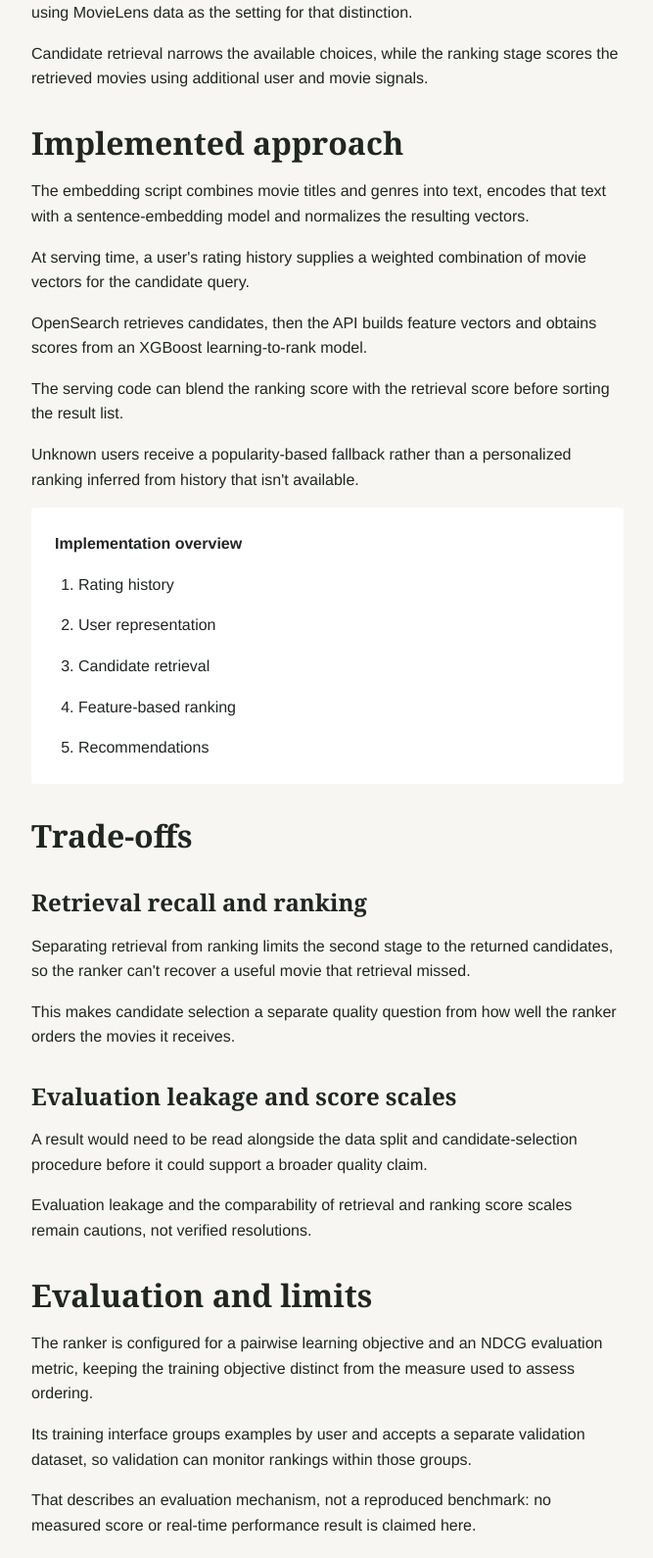
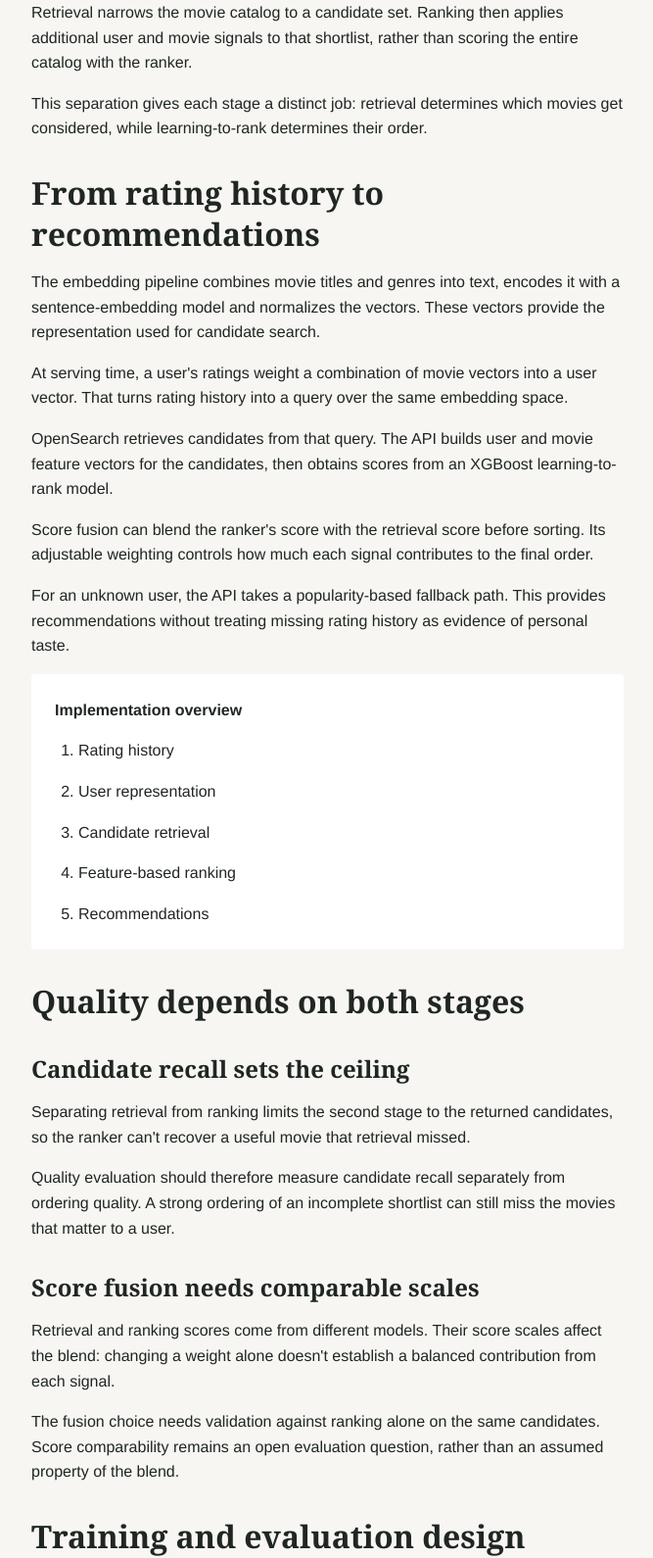
Before and after one commit to donske07/donske07.github.io, a website: page projects/recommender/index.html in a window 1280 px wide. Shown: the part 620-2210 px from the top of the page at 98% size, without its empty margins (48-715 px from the left). Drawn offline with Linux system fonts and the light colour scheme.

Commit message:
Refresh recommender project page
Ultraworked with [Sisyphus](https://github.com/code-yeongyu/oh-my-openagent)

Co-authored-by: Sisyphus <clio-agent@sisyphuslabs.ai>

```diff
--- a/projects/recommender/index.html
+++ b/projects/recommender/index.html
@@ -4,11 +4,11 @@
   <meta charset="utf-8">
   <meta name="viewport" content="width=device-width, initial-scale=1">
   <title>Two-stage recommendation engine | Don Le</title>
-  <meta name="description" content="An ML prototype combining semantic candidate retrieval and learning-to-rank over MovieLens data, with evaluation and serving limitations explained.">
+  <meta name="description" content="A two-stage MovieLens recommendation prototype: semantic candidate retrieval, feature-based reranking, score fusion, unknown-user fallback and evaluation design.">
   <link rel="canonical" href="https://www.donske.com.au/projects/recommender/">
   <meta property="og:type" content="article">
   <meta property="og:title" content="Two-stage recommendation engine | Don Le">
-  <meta property="og:description" content="An ML prototype combining semantic candidate retrieval and learning-to-rank over MovieLens data, with evaluation and serving limitations explained.">
+  <meta property="og:description" content="A two-stage MovieLens recommendation prototype: semantic candidate retrieval, feature-based reranking, score fusion, unknown-user fallback and evaluation design.">
   <meta property="og:url" content="https://www.donske.com.au/projects/recommender/">
   <link rel="icon" href="/assets/favicon.svg" type="image/svg+xml">
   <link rel="stylesheet" href="/assets/css/tokens.css">
@@ -31,21 +31,21 @@
   <main class="page-container section-stack" id="main" tabindex="-1">
     <section class="intro" aria-labelledby="project-title">
       <div class="intro-text stack">
-        <h1 id="project-title">Two-stage recom<wbr>mendation engine</h1>
+        <h1 id="project-title">Two-stage recommender</h1>
         <p class="status">ML prototype</p>
-        <p>A two-stage recommendation prototype combining semantic candidate retrieval with learning-to-rank over MovieLens data.</p>
+        <p>Finding plausible movies and ordering them are different ML problems. This MovieLens prototype combines semantic candidate retrieval with feature-based reranking, using rating history to connect the two stages.</p>
       </div>
     </section>
     <article class="prose" aria-label="Recommendation prototype case study">
-      <h2>Problem</h2>
-      <p>This prototype separates finding plausible movies from deciding how to order them, using MovieLens data as the setting for that distinction.</p>
-      <p>Candidate retrieval narrows the available choices, while the ranking stage scores the retrieved movies using additional user and movie signals.</p>
-      <h2>Implemented approach</h2>
-      <p>The embedding script combines movie titles and genres into text, encodes that text with a sentence-embedding model and normalizes the resulting vectors.</p>
-      <p>At serving time, a user's rating history supplies a weighted combination of movie vectors for the candidate query.</p>
-      <p>OpenSearch retrieves candidates, then the API builds feature vectors and obtains scores from an XGBoost learning-to-rank model.</p>
-      <p>The serving code can blend the ranking score with the retrieval score before sorting the result list.</p>
-      <p>Unknown users receive a popularity-based fallback rather than a personalized ranking inferred from history that isn't available.</p>
+      <h2>Why two stages</h2>
+      <p>Retrieval narrows the movie catalog to a candidate set. Ranking then applies additional user and movie signals to that shortlist, rather than scoring the entire catalog with the ranker.</p>
+      <p>This separation gives each stage a distinct job: retrieval determines which movies get considered, while learning-to-rank determines their order.</p>
+      <h2>From rating history to recommendations</h2>
+      <p>The embedding pipeline combines movie titles and genres into text, encodes it with a sentence-embedding model and normalizes the vectors. These vectors provide the representation used for candidate search.</p>
+      <p>At serving time, a user's ratings weight a combination of movie vectors into a user vector. That turns rating history into a query over the same embedding space.</p>
+      <p>OpenSearch retrieves candidates from that query. The API builds user and movie feature vectors for the candidates, then obtains scores from an XGBoost learning-to-rank model.</p>
+      <p>Score fusion can blend the ranker's score with the retrieval score before sorting. Its adjustable weighting controls how much each signal contributes to the final order.</p>
+      <p>For an unknown user, the API takes a popularity-based fallback path. This provides recommendations without treating missing rating history as evidence of personal taste.</p>
       <figure class="text-flow" aria-labelledby="flow-caption">
         <figcaption id="flow-caption">Implementation overview</figcaption>
         <ol>
@@ -56,23 +56,23 @@
           <li>Recommendations</li>
         </ol>
       </figure>
-      <h2>Trade-offs</h2>
-      <h3>Retrieval recall and ranking</h3>
+      <h2>Quality depends on both stages</h2>
+      <h3>Candidate recall sets the ceiling</h3>
       <p>Separating retrieval from ranking limits the second stage to the returned candidates, so the ranker can't recover a useful movie that retrieval missed.</p>
-      <p>This makes candidate selection a separate quality question from how well the ranker orders the movies it receives.</p>
-      <h3>Evaluation leakage and score scales</h3>
-      <p>A result would need to be read alongside the data split and candidate-selection procedure before it could support a broader quality claim.</p>
-      <p>Evaluation leakage and the comparability of retrieval and ranking score scales remain cautions, not verified resolutions.</p>
-      <h2>Evaluation and limits</h2>
-      <p>The ranker is configured for a pairwise learning objective and an NDCG evaluation metric, keeping the training objective distinct from the measure used to assess ordering.</p>
-      <p>Its training interface groups examples by user and accepts a separate validation dataset, so validation can monitor rankings within those groups.</p>
-      <p>That describes an evaluation mechanism, not a reproduced benchmark: no measured score or real-time performance result is claimed here.</p>
-      <p>This remains an ML prototype, with no claim of production deployment or observed user impact.</p>
+      <p>Quality evaluation should therefore measure candidate recall separately from ordering quality. A strong ordering of an incomplete shortlist can still miss the movies that matter to a user.</p>
+      <h3>Score fusion needs comparable scales</h3>
+      <p>Retrieval and ranking scores come from different models. Their score scales affect the blend: changing a weight alone doesn't establish a balanced contribution from each signal.</p>
+      <p>The fusion choice needs validation against ranking alone on the same candidates. Score comparability remains an open evaluation question, rather than an assumed property of the blend.</p>
+      <h2>Training and evaluation design</h2>
+      <p>The training interface groups examples by user, so the ranker learns ordering within each user's group. XGBoost is configured with a pairwise learning objective and an NDCG evaluation metric: the objective guides training, while the metric monitors ordering quality.</p>
+      <p>A separate validation dataset can be supplied to monitor those grouped rankings. A useful evaluation would test candidate recall, reranking and score fusion under a consistent split and candidate-selection procedure.</p>
+      <p>That design still needs checks for evaluation leakage, including whether held-out ratings influence the user vector or training features. Accepting a validation dataset doesn't by itself establish a leakage-free split.</p>
+      <p>This is an ML prototype; recommendation quality, serving latency and user impact remain unmeasured here, and production deployment is outside its demonstrated scope.</p>
     </article>
   </main>
   <footer class="site-footer page-container stack">
     <h2>About and contact</h2>
-    <p>This portfolio separates current data-platform work from prototype explorations in applied AI.</p>
+    <p>Explore more applied-AI projects and data-platform experience in the profile, or get in touch.</p>
     <div class="link-cluster">
       <a href="mailto:don.le@donske.com.au">Email: don.le@donske.com.au</a>
       <a href="https://github.com/donske07">GitHub</a>
```
Also changed, not shown: tests/e2e/recommender.spec.mjs (+7 -4 lines).
